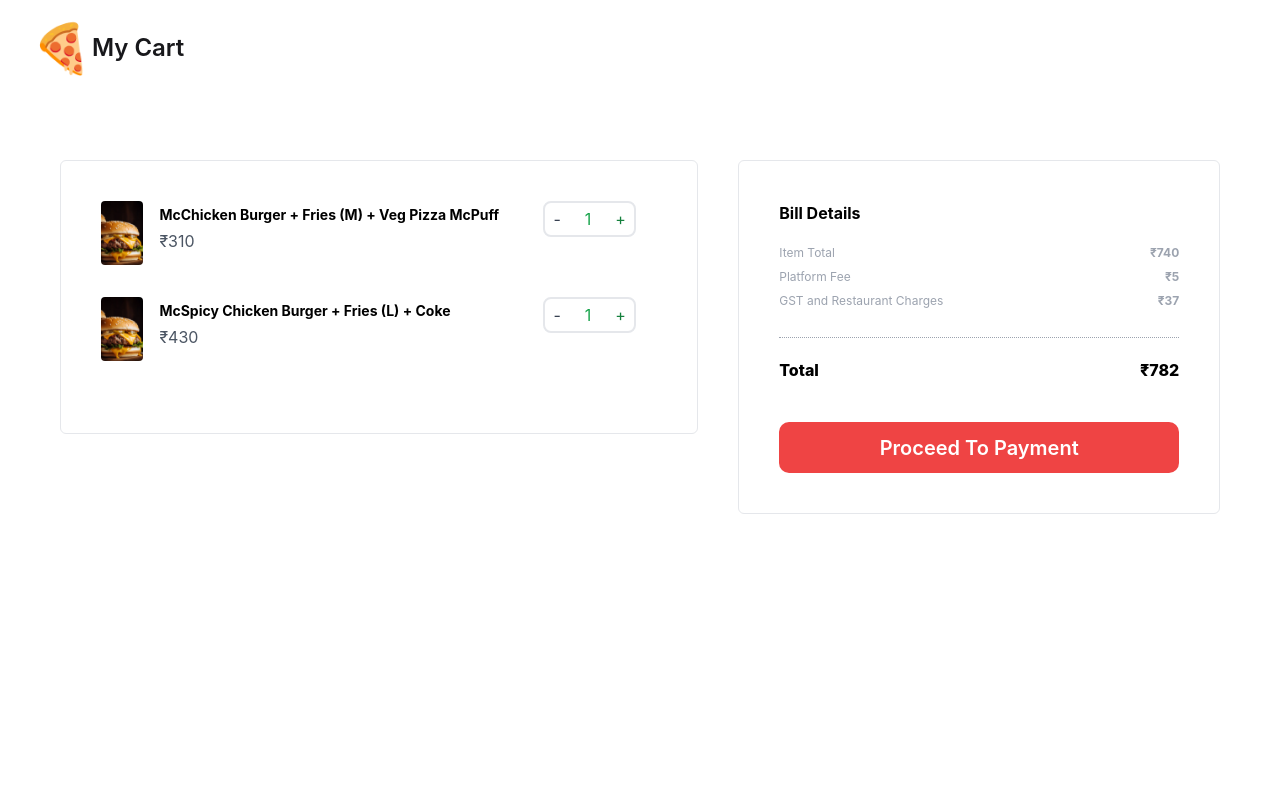
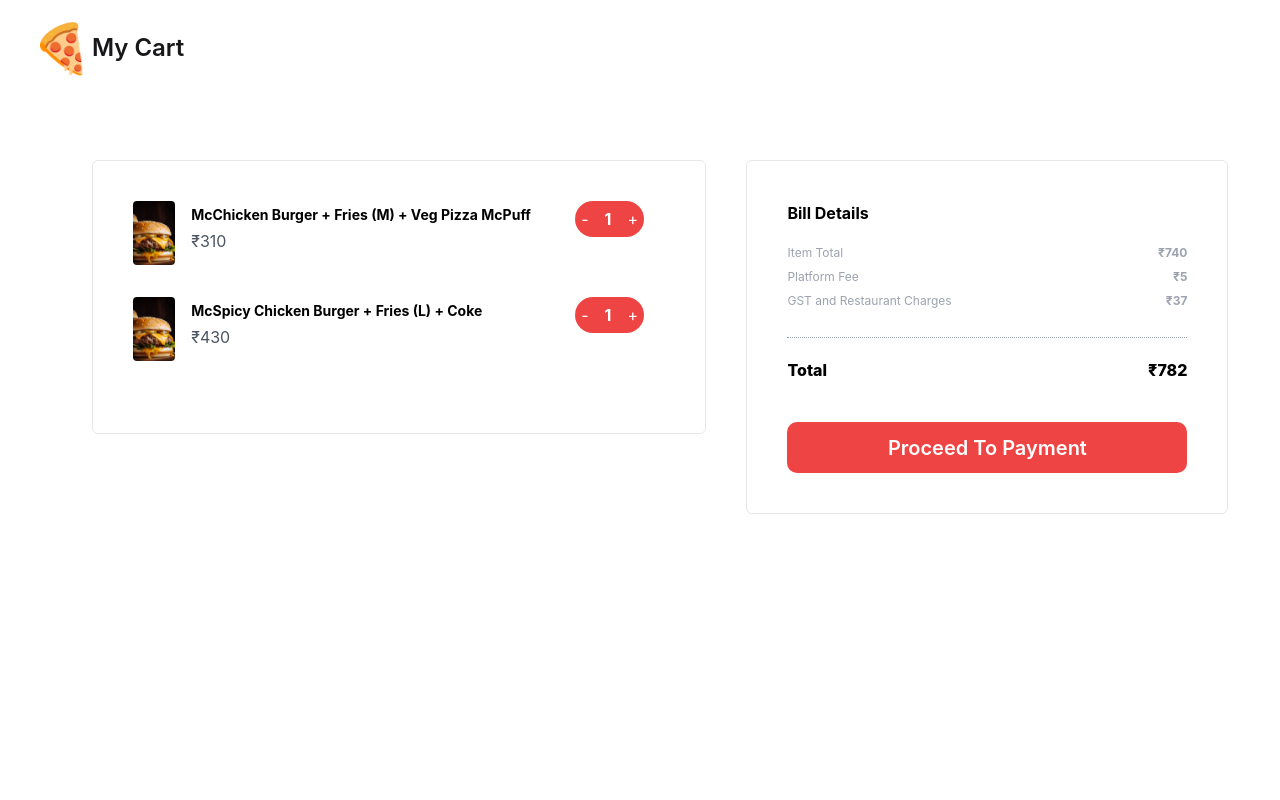
Before and after one commit to ansmi-keyvalue/Dine-In-Time, a React (Create React App) app: page /cart in a window 1280 px wide. Shown: the top 800 px of the page. Built offline with nearby package versions, Linux system fonts and the light colour scheme.

Commit message:
feat: UI changes

```diff
--- a/src/components/quantity-selector.tsx
+++ b/src/components/quantity-selector.tsx
@@ -8,12 +8,12 @@ interface QuantitySelectorProps {
 
 export default function QuantitySelector({ quantity, handleDecrement, handleIncrement }: QuantitySelectorProps) {
   return (
-    <div className='flex items-center border-2 border-gray-200 rounded-lg'>
-      <button className='px-2 py-1 bg-white-200 rounded-lg text-gray-700 hover:bg-gray-300' onClick={handleDecrement}>
+    <div className='flex items-center border-2 bg-red-500 border-red-500 rounded-3xl'>
+      <button className='px-1 py-1 bg-white-200 rounded-3xl text-white hover:bg-red-700' onClick={handleDecrement}>
         -
       </button>
-      <div className='px-4 py-1 bg-white-200 text-green-600'>{quantity}</div>
-      <button className='px-2 py-1 bg-white-200 rounded-lg text-green-700 hover:bg-gray-300' onClick={handleIncrement}>
+      <div className='px-3 py-0.5 bg-white-200 font-bold text-white'>{quantity}</div>
+      <button className='px-1 py-1 bg-white-200 rounded-3xl text-white hover:bg-red-700' onClick={handleIncrement}>
         +
       </button>
     </div>
--- a/src/pages/Cart.tsx
+++ b/src/pages/Cart.tsx
@@ -49,18 +49,19 @@ export default function Cart() {
   return (
     <main className='flex-1'>
       <Header title='My Cart' />
-      <div className='min-h-screen md:flex md:flex-row md:w-full md:justify-center md:my-16'>
-        <div className='border rounded-md h-fit w-fit md:py-10 md:mr-10 p-10'>
+      <div className='min-h-screen flex flex-col items-center md:flex-row md:w-full md:justify-center md:items-start md:my-16'>
+        <div className='border rounded-md h-fit w-fit m-10 p-3 md:py-10 md:mr-10 md:p-10 md:mt-0'>
           {items?.map((item, index) => (
             <div key={item.name + index} className='flex flex-row mb-3 md:w-5/12 md:mb-8'>
               <img loading='lazy' src={Burger} className='w-16 h-16 rounded-[4px]' alt='Food' />
+
               <div className='ml-4'>
                 <div className='text-black-400 font-bold text-sm mt-1 md:w-96 '>{item.name}</div>
                 <div className='w-[90px]'>
                   <div className='text-gray-600 font-normal mt-1'>₹{item.quantity * item.price}</div>
                 </div>
               </div>
-              <div className='h-[32px]'>
+              <div className='h-[32px] mt-4 md:mt-0'>
                 <QuantitySelector
                   quantity={item.quantity}
                   handleDecrement={() => handleQuantityDecrement(index)}
@@ -70,7 +71,7 @@ export default function Cart() {
             </div>
           ))}
         </div>
-        <div className='border-1 border rounded-md h-fit w-fit  md:pb-10'>
+        <div className='border-1 border rounded-md h-fit w-fit mt-10 pb-10 md:mt-0'>
           <div className='p-10 md:flex md:flex-col md:justify-center'>
             <div className='font-bold mb-5'>Bill Details</div>
             <div className='flex flex-row justify-between mb-2 md:w-[400px]'>
```
